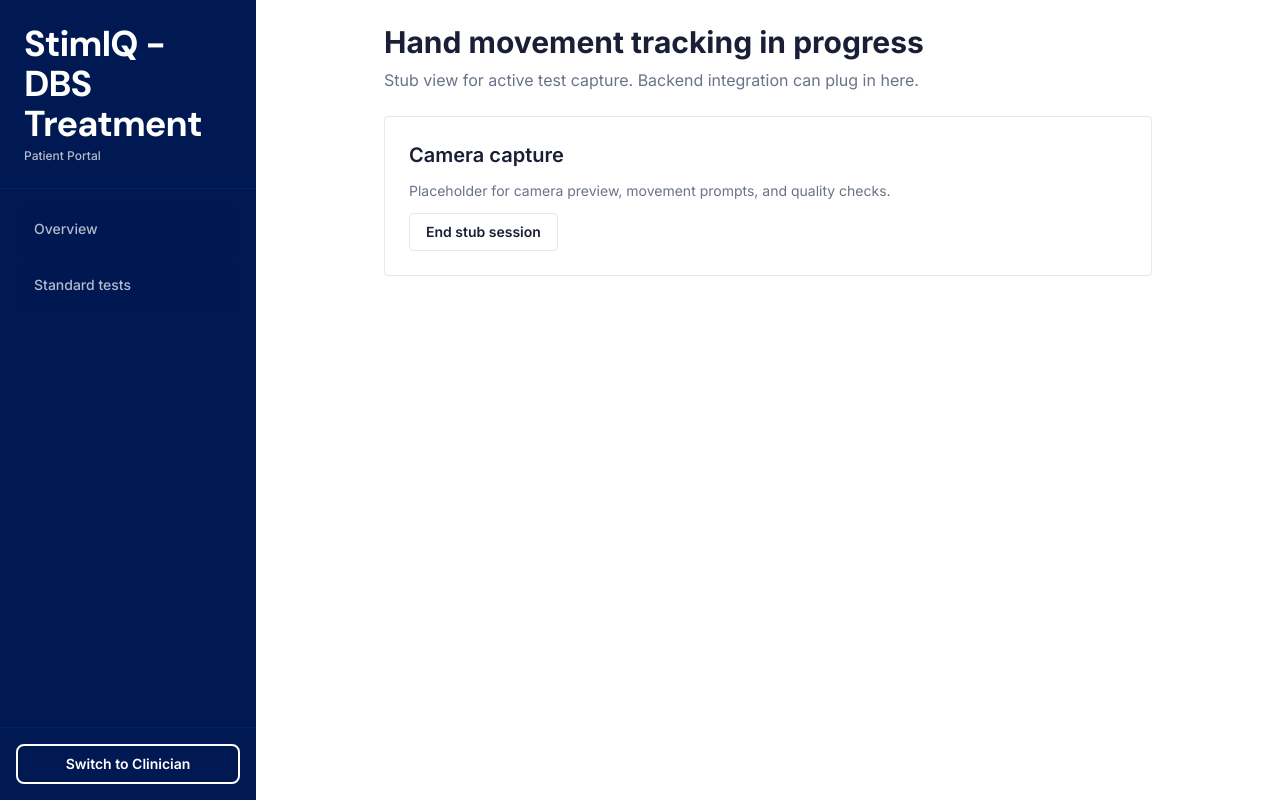
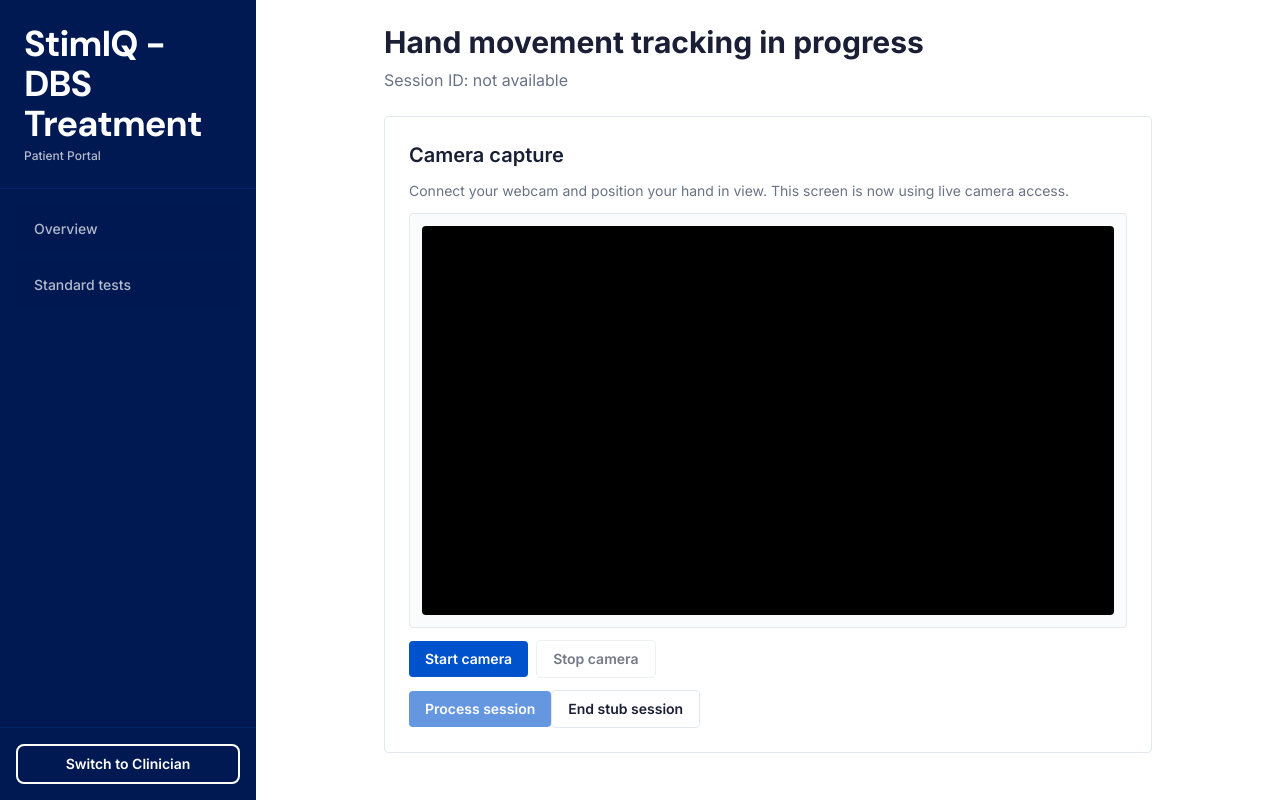
Before and after one commit to PlayerPlanet/StimIQ, a React (Vite) app in the folder src/frontend/: page /patient/standard-tests/hand-movement/session in a window 1280 px wide. Built offline with nearby package versions, Linux system fonts and the light colour scheme; no server answers.

Commit message:
Improved tht hand test

```diff
--- a/src/frontend/src/lib/apiClient.ts
+++ b/src/frontend/src/lib/apiClient.ts
@@ -9,6 +9,11 @@ import type {
   OptimizationStepRequest,
   OptimizationStepResponse,
   AgentPromptResponse,
+  LineFollowSessionCreateRequest,
+  LineFollowSessionCreateResponse,
+  LineFollowSessionProcessRequest,
+  LineFollowSessionProcessResponse,
+  LineFollowSessionResult,
 } from './types';
 
 const API_BASE_URL = import.meta.env.VITE_API_BASE_URL || 'http://localhost:8000/api';
@@ -164,3 +169,60 @@ export async function sendAgentPrompt(prompt: string): Promise<AgentPromptRespon
 
   return response.json();
 }
+
+/**
+ * Create hand tracking line-follow session.
+ * POST /api/v1/hand_tracking/line_follow/sessions
+ */
+export async function createLineFollowSession(
+  data: LineFollowSessionCreateRequest
+): Promise<LineFollowSessionCreateResponse> {
+  const response = await fetch(`${API_BASE_URL}/v1/hand_tracking/line_follow/sessions`, {
+    method: 'POST',
+    headers: { 'Content-Type': 'application/json' },
+    body: JSON.stringify(data),
+  });
+
+  if (!response.ok) {
+    throw new Error(`Create session failed (HTTP ${response.status})`);
+  }
+
+  return response.json();
+}
+
+/**
+ * Process hand tracking line-follow session.
+ * POST /api/v1/hand_tracking/line_follow/sessions/{sessionId}/process
+ */
+export async function processLineFollowSession(
+  sessionId: string,
+  data: LineFollowSessionProcessRequest
+): Promise<LineFollowSessionProcessResponse> {
+  const response = await fetch(`${API_BASE_URL}/v1/hand_tracking/line_follow/sessions/${sessionId}/process`, {
+    method: 'POST',
+    headers: { 'Content-Type': 'application/json' },
+    body: JSON.stringify(data),
+  });
+
+  if (!response.ok) {
+    throw new Error(`Process session failed (HTTP ${response.status})`);
+  }
+
+  return response.json();
+}
+
+/**
+ * Get hand tracking line-follow session result.
+ * GET /api/v1/hand_tracking/line_follow/sessions/{sessionId}/result
+ */
+export async function getLineFollowSessionResult(
+  sessionId: string
+): Promise<LineFollowSessionResult> {
+  const response = await fetch(`${API_BASE_URL}/v1/hand_tracking/line_follow/sessions/${sessionId}/result`);
+
+  if (!response.ok) {
+    throw new Error(`Get session result failed (HTTP ${response.status})`);
+  }
+
+  return response.json();
+}
--- a/src/frontend/src/lib/types.ts
+++ b/src/frontend/src/lib/types.ts
@@ -106,3 +106,74 @@ export interface AgentPromptResponse {
   message: string;
   response_text: string;
 }
+
+export interface HandTrackingPoint {
+  x: number;
+  y: number;
+}
+
+export interface HandTrackingWristFrameInput {
+  t_ms: number;
+  wrist_raw: HandTrackingPoint | null;
+  conf?: number | null;
+}
+
+export interface LineFollowSessionCreateRequest {
+  test_type: 'LINE_FOLLOW';
+  protocol_version: 'v1';
+  patient_id?: string | null;
+  p1: HandTrackingPoint;
+  p2: HandTrackingPoint;
+  end_radius: number;
+  corridor_radius: number;
+  max_duration_ms: number;
+  video_ref?: string | null;
+  handedness_expected?: string | null;
+  camera_orientation?: string | null;
+  frames?: HandTrackingWristFrameInput[];
+}
+
+export interface LineFollowSessionCreateResponse {
+  session_id: string;
+  upload_url?: string | null;
+  status: 'created' | 'processed';
+}
+
+export interface LineFollowSessionProcessRequest {
+  frames: HandTrackingWristFrameInput[];
+}
+
+export interface LineFollowSessionProcessResponse {
+  session_id: string;
+  status: 'processed';
+}
+
+export interface LineFollowSessionResult {
+  session_id: string;
+  tracking_version: string;
+  frames: Array<{
+    t_ms: number;
+    wrist_raw: HandTrackingPoint | null;
+    wrist_smooth: HandTrackingPoint | null;
+    conf: number;
+  }>;
+  quality: {
+    visible_fraction: number;
+    out_of_frame_fraction: number;
+    redo_recommended: boolean;
+    redo_instructions: string[];
+  };
+  metrics: {
+    D_end: number | null;
+    time_to_complete_ms: number | null;
+    completed: boolean;
+    path_length: number;
+    line_length: number;
+    straightness_ratio: number;
+    mean_perp_dev: number;
+    max_perp_dev: number;
+    jerk_rms: number | null;
+  };
+  artifacts: Record<string, string>;
+  created_at: string;
+}
--- a/src/frontend/src/patient/pages/PatientHandMovementTestSession.tsx
+++ b/src/frontend/src/patient/pages/PatientHandMovementTestSession.tsx
@@ -1,9 +1,92 @@
-import { useNavigate } from 'react-router-dom';
+import { useEffect, useMemo, useRef, useState } from 'react';
+import { useNavigate, useSearchParams } from 'react-router-dom';
 import { PatientLayout } from '../../layouts/PatientLayout';
 import { Card } from '../../components/common/Card';
+import { getLineFollowSessionResult, processLineFollowSession } from '../../lib/apiClient';
+import type { LineFollowSessionResult } from '../../lib/types';
 
 export function PatientHandMovementTestSession() {
   const navigate = useNavigate();
+  const [searchParams] = useSearchParams();
+  const sessionId = searchParams.get('sessionId');
+  const videoRef = useRef<HTMLVideoElement | null>(null);
+  const streamRef = useRef<MediaStream | null>(null);
+  const [cameraState, setCameraState] = useState<'idle' | 'starting' | 'active' | 'error'>('idle');
+  const [cameraError, setCameraError] = useState<string | null>(null);
+  const [isSubmitting, setIsSubmitting] = useState(false);
+  const [result, setResult] = useState<LineFollowSessionResult | null>(null);
+  const [error, setError] = useState<string | null>(null);
+
+  const buildFallbackFrames = useMemo(() => () => {
+    const frameCount = 60;
+    return Array.from({ length: frameCount }, (_, i) => {
+      return {
+        t_ms: i * 100,
+        wrist_raw: null,
+        conf: 0,
+      };
+    });
+  }, []);
+
+  useEffect(() => {
+    return () => {
+      if (streamRef.current) {
+        streamRef.current.getTracks().forEach((track) => track.stop());
+      }
+      streamRef.current = null;
+    };
+  }, []);
+
+  const startCamera = async () => {
+    setCameraState('starting');
+    setCameraError(null);
+    try {
+      const stream = await navigator.mediaDevices.getUserMedia({
+        video: { facingMode: 'user' },
+        audio: false,
+      });
+
+      streamRef.current = stream;
+      if (videoRef.current) {
+        videoRef.current.srcObject = stream;
+        await videoRef.current.play();
+      }
+      setCameraState('active');
+    } catch (err) {
+      setCameraState('error');
+      setCameraError(err instanceof Error ? err.message : 'Failed to access webcam.');
+    }
+  };
+
+  const stopCamera = () => {
+    if (streamRef.current) {
+      streamRef.current.getTracks().forEach((track) => track.stop());
+    }
+    streamRef.current = null;
+    if (videoRef.current) {
+      videoRef.current.srcObject = null;
+    }
+    setCameraState('idle');
+  };
+
+  const handleSubmitStubRun = async () => {
+    if (!sessionId) {
+      setError('Missing session id. Please start the test again.');
+      return;
+    }
+
+    setIsSubmitting(true);
+    setError(null);
+    try {
+      await processLineFollowSession(sessionId, { frames: buildFallbackFrames() });
+      const response = await getLineFollowSessionResult(sessionId);
+      setResult(response);
+    } catch (err) {
+      setError(err instanceof Error ? err.message : 'Failed to process hand movement session.');
+    } finally {
+      setIsSubmitting(false);
+    }
+  };
 
   return (
     <PatientLayout>
@@ -12,15 +95,70 @@ export function PatientHandMovementTestSession() {
           <div>
             <h1 className="text-3xl font-bold text-text-main">Hand movement tracking in progress</h1>
             <p className="text-text-muted text-base mt-2">
-              Stub view for active test capture. Backend integration can plug in here.
+              Session ID: {sessionId ?? 'not available'}
             </p>
           </div>
 
           <Card className="p-6 space-y-3">
             <h2 className="text-xl font-semibold text-text-main">Camera capture</h2>
             <p className="text-sm text-text-muted">
-              Placeholder for camera preview, movement prompts, and quality checks.
+              Connect your webcam and position your hand in view. This screen is now using live
+              camera access.
             </p>
+            <div className="rounded-sm border border-border-subtle bg-surface-alt p-3">
+              <video
+                ref={videoRef}
+                className="w-full aspect-video rounded-sm bg-black object-cover"
+                autoPlay
+                muted
+                playsInline
+              />
+            </div>
+            <div className="flex flex-wrap items-center gap-2">
+              <button
+                type="button"
+                onClick={() => void startCamera()}
+                disabled={cameraState === 'starting' || cameraState === 'active'}
+                className="rounded-sm bg-brand-blue px-4 py-2 text-sm font-semibold text-white hover:bg-brand-navy disabled:opacity-60"
+              >
+                {cameraState === 'starting' ? 'Starting camera...' : 'Start camera'}
+              </button>
+              <button
+                type="button"
+                onClick={stopCamera}
+                disabled={cameraState !== 'active'}
+                className="rounded-sm border border-border-subtle bg-surface px-4 py-2 text-sm font-semibold text-text-main hover:border-brand-blue disabled:opacity-60"
+              >
+                Stop camera
+              </button>
+            </div>
+            {cameraError && <p className="text-sm text-amber-700">{cameraError}</p>}
+            <button
+              type="button"
+              onClick={() => void handleSubmitStubRun()}
+              disabled={isSubmitting || !sessionId}
+              className="rounded-sm bg-brand-blue px-4 py-2 text-sm font-semibold text-white hover:bg-brand-navy disabled:opacity-60"
+            >
+              {isSubmitting ? 'Processing...' : 'Process session'}
+            </button>
+            {error && <p className="text-sm text-amber-700">{error}</p>}
+            {result && (
+              <div className="rounded-sm border border-border-subtle bg-surface-alt p-3 space-y-2">
+                <p className="text-sm font-semibold text-text-main">Backend result</p>
+                <p className="text-sm text-text-muted">
+                  Completed: {result.metrics.completed ? 'Yes' : 'No'}
+                </p>
+                <p className="text-sm text-text-muted">
+                  Time to complete: {result.metrics.time_to_complete_ms ?? 'N/A'} ms
+                </p>
+                <p className="text-sm text-text-muted">
+                  End distance: {result.metrics.D_end?.toFixed(4) ?? 'N/A'}
+                </p>
+                <p className="text-sm text-text-muted">
+                  Straightness ratio: {result.metrics.straightness_ratio.toFixed(4)}
+                </p>
+              </div>
+            )}
             <button
               type="button"
               onClick={() => navigate('/patient/standard-tests')}
```
Also changed, not shown: src/frontend/src/patient/pages/PatientHandMovementTestStart.tsx (+34 -3 lines), 2 other files (tests, documents, lock files or other folders).
